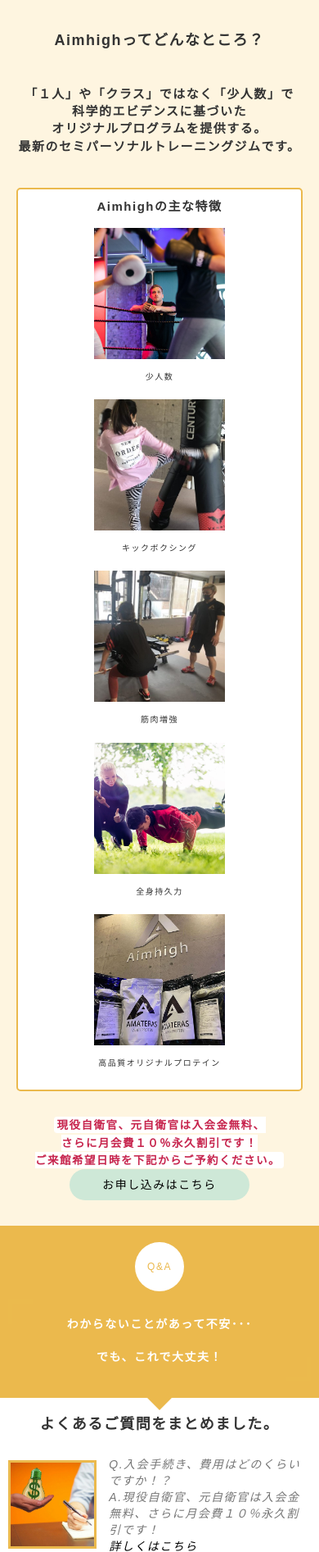
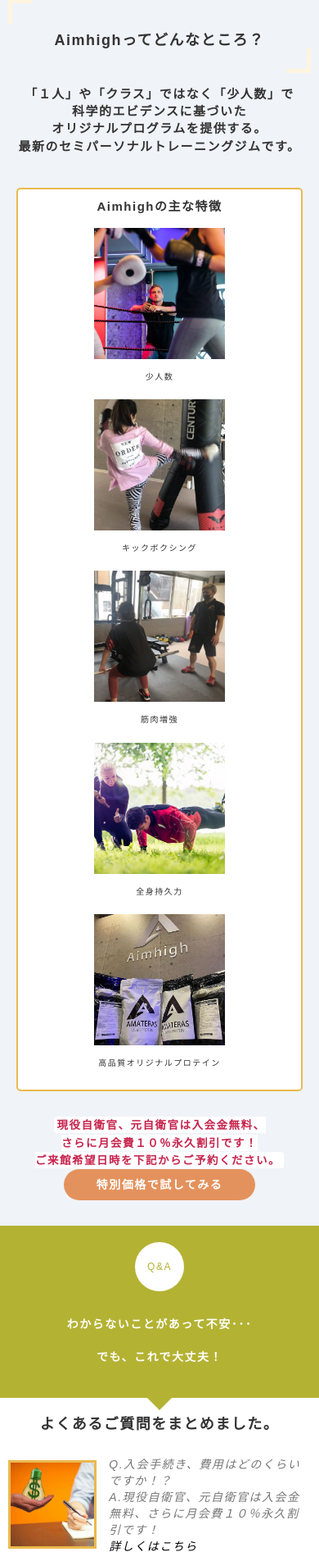
Before and after one commit to kentaroaso/kentaroaso, a PHP site: page /aimhigh_landing/aimhigh_landing.html in a window 390 px wide. Shown: the part 1009-2902 px from the top of the page at 82% size. Run offline with PHP 8.4, Linux system fonts and the light colour scheme.

Commit message:
Add files via upload

```diff
--- a/aimhigh_landing/aimhigh_landing.html
+++ b/aimhigh_landing/aimhigh_landing.html
@@ -153,7 +153,7 @@
 
         <div class="title text-center">
             <a class="contact"
-                href="https://www.itsuaki.com/yoyaku/webreserve/datesel?str_id=7987828692&stf_id=17616&men_id=61827">お申し込みはこちら</a>
+                href="https://www.itsuaki.com/yoyaku/webreserve/datesel?str_id=7987828692&stf_id=17616&men_id=61827">特別価格で試してみる</a>
         </div>
 
     </div>
@@ -329,7 +329,7 @@
             </div>
 
             <a class="contact"
-                href="https://www.itsuaki.com/yoyaku/webreserve/datesel?str_id=7987828692&stf_id=17616&men_id=61827">お申し込みはこちら</a>
+                href="https://www.itsuaki.com/yoyaku/webreserve/datesel?str_id=7987828692&stf_id=17616&men_id=61827">今すぐトレーニングに参加する</a>
         </div>
         <div class="footerwrap">
             <p class="copyright">エイムハイ｜自衛官割引のセミパーソナルジム</p>
--- a/aimhigh_landing/text.css
+++ b/aimhigh_landing/text.css
@@ -218,15 +218,15 @@ ul {
 .whitebrackets::before {
   top: 0;
   left: 0;
-  border-top: 5px solid #ebba4d;
-  border-left: 5px solid #ebba4d;
+  border-top: 5px solid #b4b233;
+  border-left: 5px solid #b4b233;
 }
 
 .whitebrackets::after {
   bottom: 0;
   right: 0;
-  border-bottom: 5px solid #ebba4d;
-  border-right: 5px solid #ebba4d;
+  border-bottom: 5px solid #b4b233;
+  border-right: 5px solid #b4b233;
 }
 
 /*--heading--*/
@@ -287,15 +287,17 @@ header {
   position: absolute;
   right: 0px;
   top: 16px;
-  color: black;
+  color: #fff;
   padding: 11px 40px;
-  background-color: rgb(206, 232, 215);
+  background-color: #e4925d;
   border-radius: 25px;
+  font-weight: bold;
 }
 
 .contactpc:hover {
-  background-color: rgb(180, 233, 198);
+  background-color: #d9a501;
   text-decoration: none;
+  color: #fff;
 }
 
 .contactpc p {
@@ -308,15 +310,17 @@ header {
 
 .contact {
   cursor: pointer;
-  color: black;
+  color: #fff;
   padding: 11px 40px;
-  background-color: rgb(206, 232, 215);
+  background-color: #e4925d;
   border-radius: 25px;
+  font-weight: bold;
 }
 
 .contact:hover {
-  background-color: rgb(180, 233, 198);
+  background-color: #d9a501;
   text-decoration: none;
+  color: #fff;
 }
 
 /*.headsns {
@@ -364,7 +368,7 @@ header {
 
 /*--conversion--*/
 .conversion {
-  background-color: rgb(206, 232, 215);
+  background-color: #f0f3f8;
   padding: 30px 0;
   text-align: center;
 }
@@ -426,7 +430,7 @@ header {
 
 /*--aboutisara--*/
 .about {
-  background-color: #fef5e0;
+  background-color: #f0f3f8;
   text-align: center;
 }
 
@@ -663,7 +667,7 @@ header {
 
 /*--why--*/
 .circle2 {
-  color: #ebb94d;
+  color: #b4b233;
   background-color: #fff;
   padding: 0;
   margin: 0;
@@ -679,7 +683,7 @@ header {
   position: relative;
   padding: 40px 0;
   text-align: center;
-  background-color: #ebb94d;
+  background-color: #b4b233;
   color: #fff;
 }
 
@@ -689,7 +693,7 @@ header {
   position: absolute;
   width: 0;
   border: 25px solid transparent;
-  border-top-color: #ebb94d;
+  border-top-color: #b4b233;
   top: 100%;
   left: 50%;
   margin-left: -25px;
@@ -1267,8 +1271,17 @@ footer div.title {
     right: 0px;
     top: 0;
     padding: 10px 10px;
-    background-color: rgb(206, 232, 215);
-  }
+    background-color: #e4925d;
+    font-weight: bold;
+    color: #fff;
+  }
+
+  .contactsp:hover {
+    background-color: #d9a501;
+    text-decoration: none;
+    color: #fff;
+  }
+
   .contactsp img,
   .contactsp a {
     margin: auto;
@@ -1492,7 +1505,7 @@ footer div.title {
     position: absolute;
     width: 0;
     border: 15px solid transparent;
-    border-top-color: #ebb94d;
+    border-top-color: #b4b233;
     top: 100%;
     left: 50%;
     margin-left: -15px;
```
